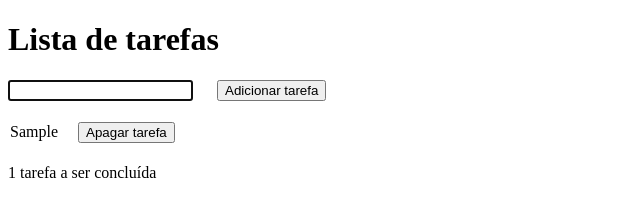
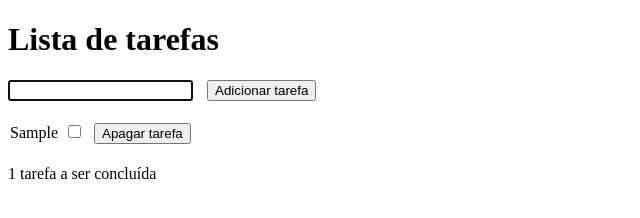
Before and after one commit to grbalmeida/lista-tarefas-javascript, a plain HTML site: page index.html in a window 1280 px wide. Both pictures are taken after typing "Sample" into the empty fields and a click on the button "Adicionar tarefa". Shown: the whole page, without its empty margins (0-640 px from the left). Drawn offline with Linux system fonts and the light colour scheme.

Commit message:
Inclusao de funcionalidade para selecionar tarefas que ja foram concluidas

```diff
--- a/css/index.css
+++ b/css/index.css
@@ -9,5 +9,13 @@ li {
 }
 
 button {
-	margin-left: 20px;
+	margin-left: 10px;
 }
+
+input[type="checkbox"] {
+	margin-left: 10px;
+}
+
+.concluida {
+	text-decoration: line-through;
+}
--- a/js/index.js
+++ b/js/index.js
@@ -4,6 +4,7 @@
 	const btn = document.querySelector('[data-js="btn"]');
 	const listaTarefas = document.querySelector('[data-js="listaTarefas"]');
 	const quantidadeTarefas = document.querySelector('[data-js="quantidadeTarefas"]');
+	const body = document.querySelector('body');
 
 	btn.addEventListener('click', validarCampo);
 	inputTarefa.addEventListener('keydown', enter);
@@ -17,16 +18,23 @@
 
 	function addTarefa() {
 
+		const fragment = document.createDocumentFragment();
 		const btnApagar = document.createElement('button');
 		const btnApagarContent = document.createTextNode('Apagar tarefa');
 		btnApagar.classList.add('apagar');
 		const novaTarefa = document.createElement('li');
+		const span = document.createElement('span');
 		const novaTarefaContent = document.createTextNode(inputTarefa.value);
+		const tarefaConcluida = document.createElement('input');
+		tarefaConcluida.setAttribute('type', 'checkbox')
 
+		span.appendChild(novaTarefaContent)
 		btnApagar.appendChild(btnApagarContent);
-		novaTarefa.appendChild(novaTarefaContent);
-		novaTarefa.appendChild(btnApagar);
+		fragment.appendChild(span);
+		fragment.appendChild(tarefaConcluida);
+		fragment.appendChild(btnApagar);
 
+		novaTarefa.appendChild(fragment);
 		listaTarefas.appendChild(novaTarefa);
 
 		limparCampo();
@@ -46,26 +54,38 @@
 
 	function atualizarQuantidadeTarefas() {
 		const lis = document.querySelectorAll('li');
-		console.log(lis);
-		if(lis.length > 0) {
-			const qtd = lis.length;
-			quantidadeTarefas.textContent = qtd == 1 ? `1 tarefa a ser concluída` : `${qtd} tarefas a serem concluídas`;
+		const qtd = Array.from(lis)
+						.filter(li => !li.firstElementChild.classList.contains('concluida'))
+						.length;
+
+		if(qtd != 1) {
+			quantidadeTarefas.textContent = `${qtd} tarefas a serem concluídas`;
+		} else {
+			quantidadeTarefas.textContent = `${qtd} tarefa a ser concluída`;
 		}
+
 	}
 
-	document.querySelector('body').addEventListener('click', function(event) {
-		if(event.target.tagName == 'BUTTON') {
-			if(event.target.classList.contains('apagar')) {
-				event.target.parentNode.parentNode.removeChild(event.target.parentNode);
-				atualizarQuantidadeTarefas();
-				limparDiv();
-			}
+	body.addEventListener('click', function(event) {
+		const target = event.target;
+
+		if(target.classList.contains('apagar')) {
+			target.parentNode.parentNode.removeChild(target.parentNode);
+			atualizarQuantidadeTarefas();
+			limparDiv();
 		}
+
+		if(target.getAttribute('type') == 'checkbox') {
+			target.parentNode.firstElementChild.classList.toggle('concluida');
+			atualizarQuantidadeTarefas();
+		}
+
 	});
 
 	function limparDiv() {
 		const lis = document.querySelectorAll('li');
-		if(lis.length == 0) {
+		const qtd = lis.length;
+		if(qtd == 0) {
 			quantidadeTarefas.textContent = '';
 		}
 	}
```
